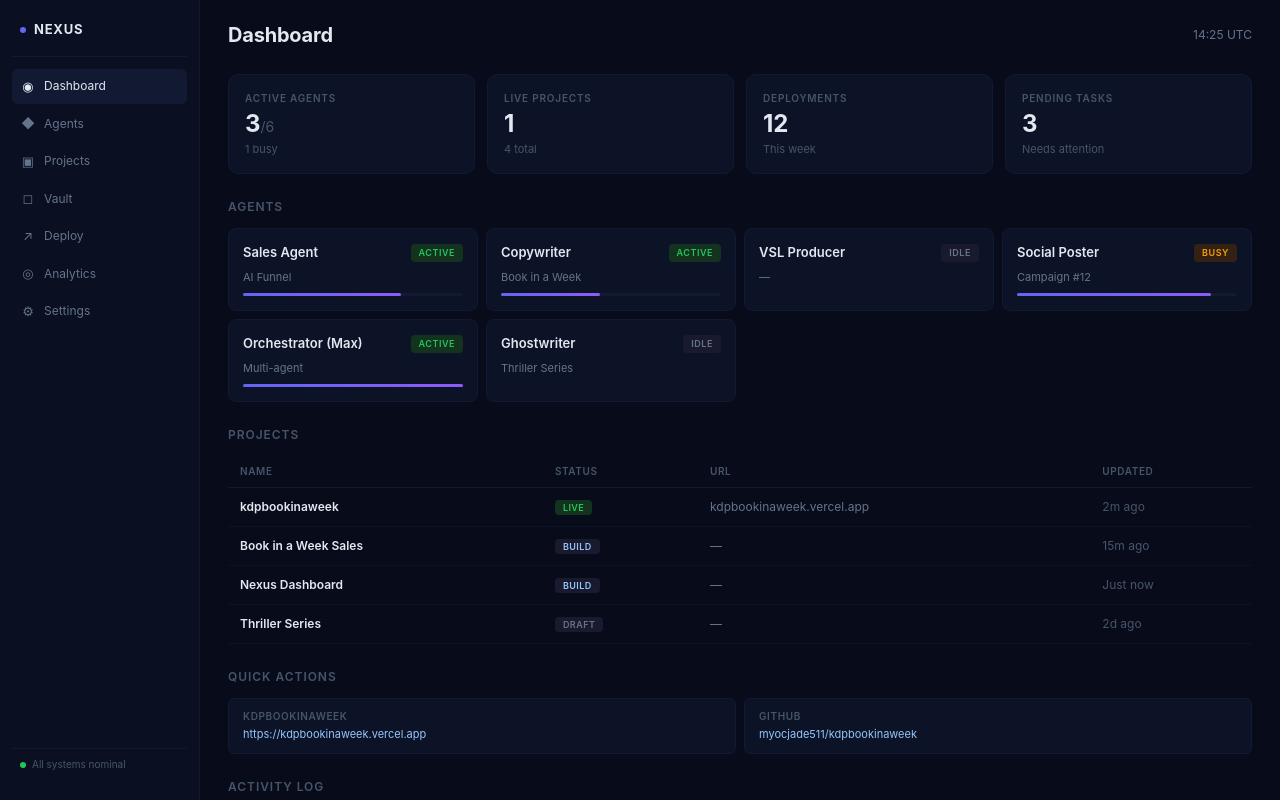
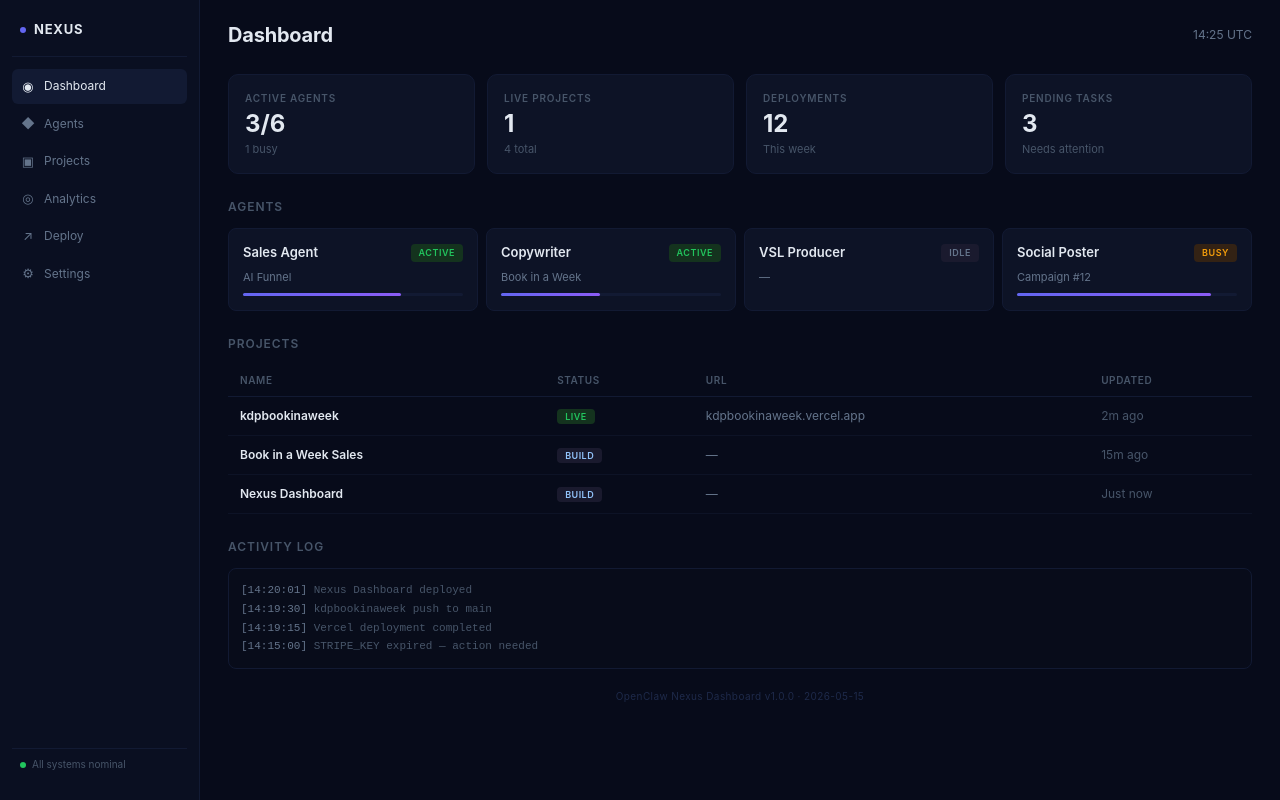
Before and after one commit to myocjade511/nexus-dashboard, a Next.js app: page / in a window 1280 px wide. Built offline with nearby package versions, Linux system fonts and the light colour scheme.

Commit message:
Fix sidebar nav — all 6 menu items now route to working sections

```diff
--- a/app/page.jsx
+++ b/app/page.jsx
@@ -4,6 +4,7 @@ import { useState, useEffect } from 'react'
 
 export default function Dashboard() {
   const [time, setTime] = useState('')
+  const [activeSection, setActiveSection] = useState('dashboard')
   const [logs] = useState([
     { time: '14:20:01', level: 'ok', msg: 'Nexus Dashboard deployed' },
     { time: '14:19:30', level: 'info', msg: 'kdpbookinaweek push to main' },
@@ -33,6 +34,15 @@ export default function Dashboard() {
     setTime(t.toLocaleTimeString('en-US', { hour12: false, hour: '2-digit', minute: '2-digit' }))
   }, [])
 
+  const navItems = [
+    { key: 'dashboard', ico: '\u25c9', label: 'Dashboard' },
+    { key: 'agents',    ico: '\u25c6', label: 'Agents' },
+    { key: 'projects',  ico: '\u25a3', label: 'Projects' },
+    { key: 'analytics', ico: '\u25ce', label: 'Analytics' },
+    { key: 'deploy',    ico: '\u2197', label: 'Deploy' },
+    { key: 'settings',  ico: '\u2699', label: 'Settings' },
+  ]
+
   const activeAgents = agents.filter(a => a.status === 'active').length
   const busyAgents = agents.filter(a => a.status === 'busy').length
   const liveProjects = projects.filter(p => p.status === 'live').length
@@ -42,16 +52,13 @@ export default function Dashboard() {
       <aside className="sidebar">
         <div className="logo"><span className="d"></span> NEXUS</div>
         <nav className="nav">
-          {[
-            { ico: '\u25c9', label: 'Dashboard' },
-            { ico: '\u25c6', label: 'Agents' },
-            { ico: '\u25a3', label: 'Projects' },
-            { ico: '\u25fb', label: 'Vault' },
-            { ico: '\u2197', label: 'Deploy' },
-            { ico: '\u25ce', label: 'Analytics' },
-            { ico: '\u2699', label: 'Settings' },
-          ].map(item => (
-            <a key={item.label} href="#" className={item.label === 'Dashboard' ? 'active' : ''}>
+          {navItems.map(item => (
+            <a
+              key={item.key}
+              href="#"
+              onClick={(e) => { e.preventDefault(); setActiveSection(item.key) }}
+              className={activeSection === item.key ? 'active' : ''}
+            >
               <span className="ico">{item.ico}</span>
               <span>{item.label}</span>
             </a>
@@ -64,16 +71,17 @@ export default function Dashboard() {
       </aside>
 
       <main className="main">
+        {activeSection === 'dashboard' && (
+          <>
             <div className="topbar">
               <h1>Dashboard</h1>
               <div className="time">{time} UTC</div>
             </div>
 
-        {/* Stats row */}
             <div className="grid-4">
               <div className="card">
                 <div className="label">Active Agents</div>
-            <div className="value">{activeAgents}<span style={{fontSize:14,fontWeight:400,color:'#475569'}}>/{agents.length}</span></div>
+                <div className="value">{activeAgents}<span className="sub-value">/{agents.length}</span></div>
                 <div className="sub">{busyAgents} busy</div>
               </div>
               <div className="card">
@@ -93,10 +101,9 @@ export default function Dashboard() {
               </div>
             </div>
 
-        {/* Agents */}
             <div className="section-title">Agents</div>
             <div className="agent-grid">
-          {agents.map(agent => (
+              {agents.slice(0, 4).map(agent => (
                 <div key={agent.id} className="agent-card">
                   <div className="h">
                     <span className="name">{agent.name}</span>
@@ -110,8 +117,66 @@ export default function Dashboard() {
               ))}
             </div>
 
-        {/* Projects */}
             <div className="section-title">Projects</div>
+            <table className="project-table">
+              <thead><tr><th>Name</th><th>Status</th><th>URL</th><th>Updated</th></tr></thead>
+              <tbody>
+                {projects.slice(0, 3).map(p => (
+                  <tr key={p.id}>
+                    <td className="cell-bold">{p.name}</td>
+                    <td><span className={`tag ${p.status}`}>{p.status}</span></td>
+                    <td className="cell-dim">{p.url}</td>
+                    <td className="cell-muted">{p.updated}</td>
+                  </tr>
+                ))}
+              </tbody>
+            </table>
+
+            <div className="section-title">Activity Log</div>
+            <div className="log-box">
+              {logs.slice(0, 4).map((log, i) => (
+                <div key={i} className={`line ${log.level}`}>
+                  <span className="t">[{log.time}]</span>{' '}
+                  <span>{log.msg}</span>
+                </div>
+              ))}
+            </div>
+          </>
+        )}
+
+        {activeSection === 'agents' && (
+          <>
+            <div className="topbar"><h1>All Agents</h1><div className="time">{time} UTC</div></div>
+            <div className="agent-grid" style={{gridTemplateColumns:'repeat(auto-fill,minmax(240px,1fr))',gap:'12px'}}>
+              {agents.map(agent => (
+                <div key={agent.id} className="agent-card">
+                  <div className="h">
+                    <span className="name">{agent.name}</span>
+                    <span className={`status-badge ${agent.status}`}>{agent.status}</span>
+                  </div>
+                  <div className="project">Current: {agent.project}</div>
+                  {agent.progress > 0 && (
+                    <div className="progress"><div className="fill" style={{width:agent.progress+'%'}}></div></div>
+                  )}
+                </div>
+              ))}
+            </div>
+          </>
+        )}
+
+        {activeSection === 'projects' && (
+          <>
+            <div className="topbar"><h1>All Projects</h1><div className="time">{time} UTC</div></div>
+            <div className="deploy-strip" style={{marginBottom:'16px'}}>
+              <div className="d">
+                <div className="label-sm">kdpbookinaweek</div>
+                <div className="url">https://kdpbookinaweek.vercel.app</div>
+              </div>
+              <div className="d">
+                <div className="label-sm">Nexus Dashboard</div>
+                <div className="url">https://nexus-dashboard.vercel.app</div>
+              </div>
+            </div>
             <table className="project-table">
               <thead><tr><th>Name</th><th>Status</th><th>URL</th><th>Updated</th></tr></thead>
               <tbody>
@@ -125,32 +190,53 @@ export default function Dashboard() {
                 ))}
               </tbody>
             </table>
+          </>
+        )}
 
-        {/* Quick Deploy */}
-        <div className="section-title">Quick Actions</div>
+        {activeSection === 'analytics' && (
+          <><div className="topbar"><h1>Analytics</h1><div className="time">{time} UTC</div></div>
+          <div className="grid-4">
+            <div className="card"><div className="label">Page Views</div><div className="value">2,847</div><div className="sub">This week</div></div>
+            <div className="card"><div className="label">Conversions</div><div className="value">38</div><div className="sub">1.34% rate</div></div>
+            <div className="card"><div className="label">Revenue</div><div className="value">$57K</div><div className="sub">MTD</div></div>
+            <div className="card"><div className="label">Avg. Session</div><div className="value">4:12</div><div className="sub">+12% vs last week</div></div>
+          </div>
+          <div className="ph" style={{margin:'20px 0',height:'180px',maxWidth:'100%'}}>
+            <span>Chart placeholder — connect GA4 or Plausible</span>
+          </div></>
+        )}
+
+        {activeSection === 'deploy' && (
+          <><div className="topbar"><h1>Deploy</h1><div className="time">{time} UTC</div></div>
+          <div className="log-box" style={{marginBottom:'16px'}}>
+            {logs.map((log, i) => (
+              <div key={i} className={`line ${log.level}`}>
+                <span className="t">[{log.time}]</span> <span>{log.msg}</span>
+              </div>
+            ))}
+          </div>
           <div className="deploy-strip">
             <div className="d">
               <div className="label-sm">kdpbookinaweek</div>
-            <div className="url">https://kdpbookinaweek.vercel.app</div>
+              <div className="url">https://github.com/myocjade511/kdpbookinaweek</div>
             </div>
             <div className="d">
-            <div className="label-sm">GitHub</div>
-            <div className="url">myocjade511/kdpbookinaweek</div>
+              <div className="label-sm">Nexus Dashboard</div>
+              <div className="url">https://github.com/myocjade511/nexus-dashboard</div>
             </div>
-        </div>
+          </div></>
+        )}
 
-        {/* Logs */}
-        <div className="section-title">Activity Log</div>
-        <div className="log-box">
-          {logs.map((log, i) => (
-            <div key={i} className={`line ${log.level}`}>
-              <span className="t">[{log.time}]</span>{' '}
-              <span>{log.msg}</span>
-            </div>
-          ))}
-        </div>
+        {activeSection === 'settings' && (
+          <><div className="topbar"><h1>Settings</h1><div className="time">{time} UTC</div></div>
+          <div className="deploy-strip" style={{flexDirection:'column',alignItems:'stretch'}}>
+            <div className="d"><div className="label-sm">Stripe Key</div><div className="url" style={{color:'#ef4444'}}>Expired — needs update</div></div>
+            <div className="d"><div className="label-sm">ElevenLabs Key</div><div className="url" style={{color:'#a8a29e'}}>Not configured</div></div>
+            <div className="d"><div className="label-sm">GitHub</div><div className="url">myocjade511</div></div>
+            <div className="d"><div className="label-sm">Vercel</div><div className="url">Team connected</div></div>
+          </div></>
+        )}
 
-        {/* Footer */}
         <div className="footer-note">
           OpenClaw Nexus Dashboard v1.0.0 &middot; {new Date().toISOString().slice(0,10)}
         </div>
```
Lines whose indentation alone changed are shown as unchanged.
